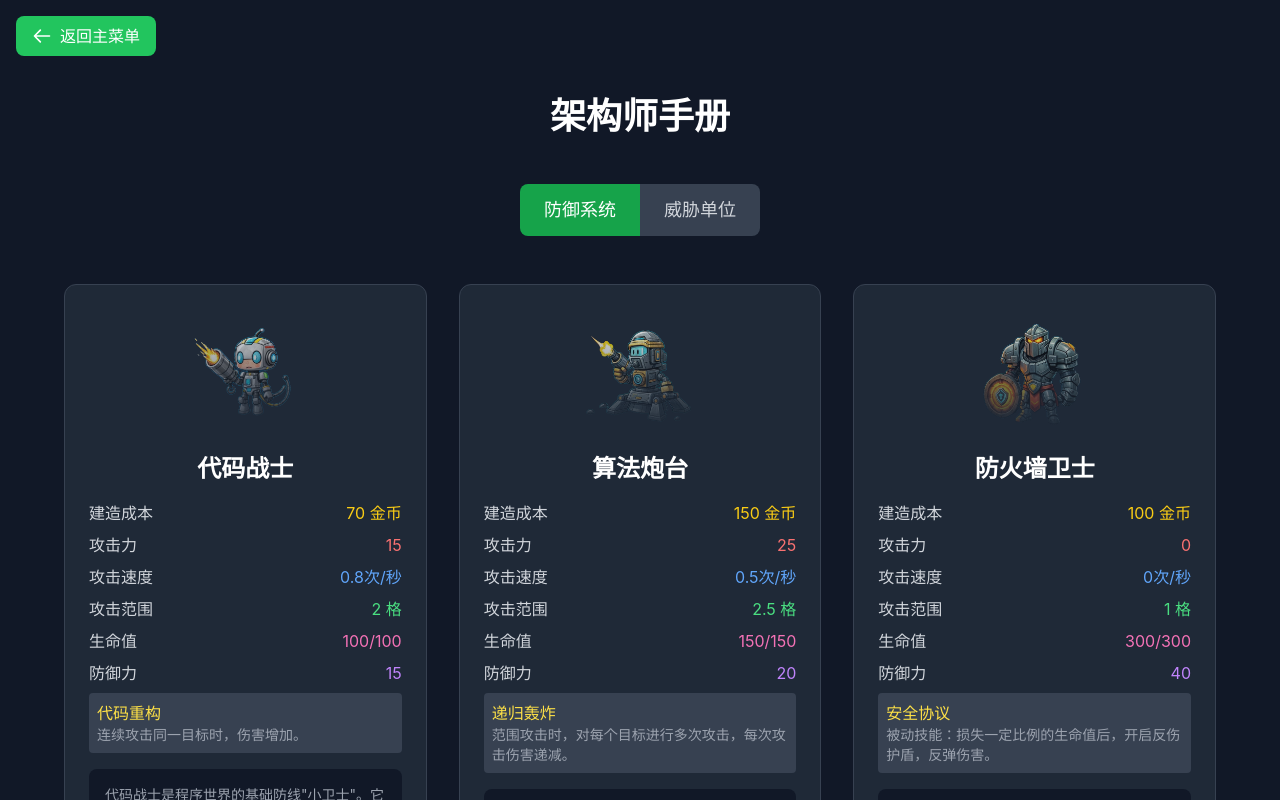
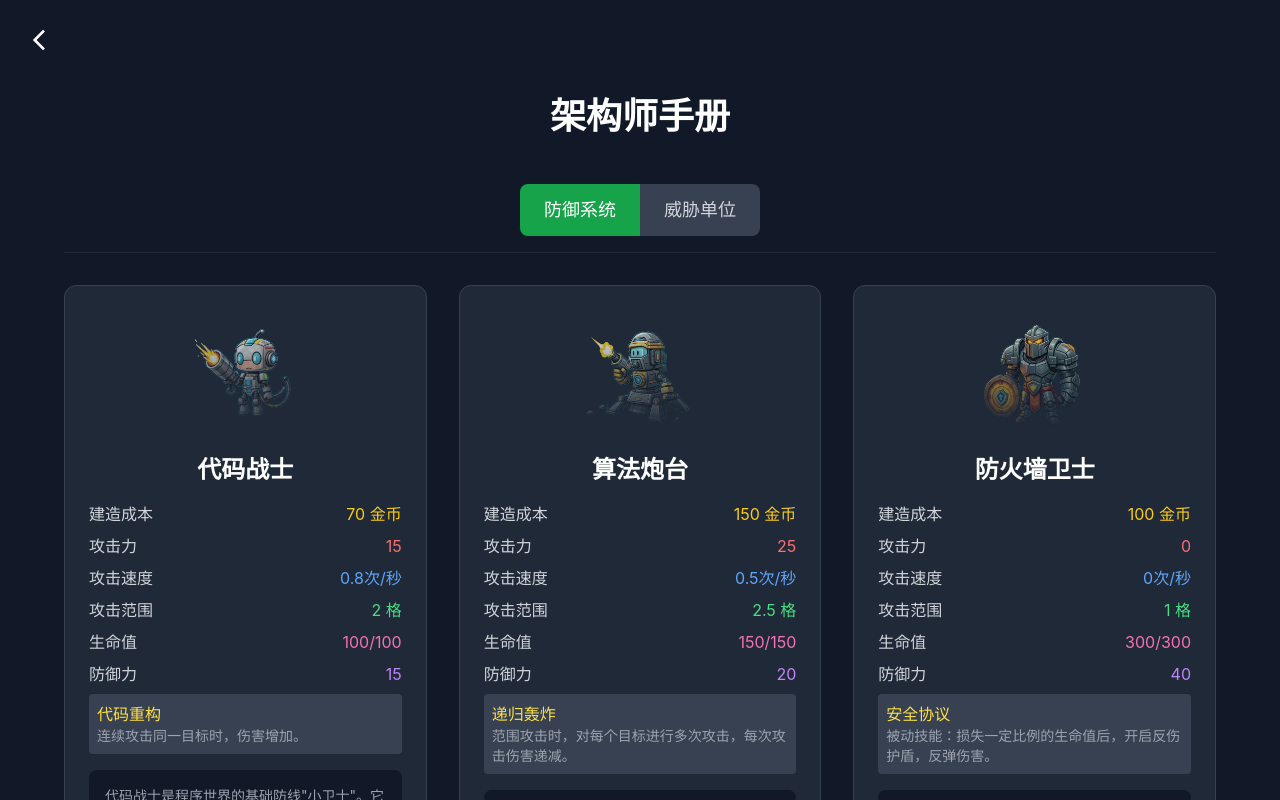
Before and after one commit to luzhenqian/i-am-architect, a React (Create React App) app: page / in a window 1280 px wide. Both pictures are taken after a click on the button "游戏图鉴". Built offline with nearby package versions, Linux system fonts and the light colour scheme.

Commit message:
feat: guide settings style

```diff
--- a/src/components/Guide.jsx
+++ b/src/components/Guide.jsx
@@ -23,31 +23,24 @@ const Guide = ({ onBack }) => {
       <div className="relative min-h-full p-8">
         <button
           onClick={onBack}
-          className="mb-6 px-4 py-2 bg-green-500 hover:bg-green-600
-                     rounded-lg transition-colors duration-200
-                     flex items-center gap-2 fixed top-4 left-4 z-50"
+          className="fixed top-4 left-4 z-50 p-2 text-white hover:text-green-500 transition-colors"
         >
           <svg
-            className="w-5 h-5"
+            className="w-8 h-8"
+            viewBox="0 0 24 24"
             fill="none"
             stroke="currentColor"
-            viewBox="0 0 24 24"
+            strokeWidth="2"
           >
-            <path
-              strokeLinecap="round"
-              strokeLinejoin="round"
-              strokeWidth={2}
-              d="M10 19l-7-7m0 0l7-7m-7 7h18"
-            />
+            <path d="M15 19l-7-7 7-7" />
           </svg>
-          返回主菜单
         </button>
 
         <div className="max-w-6xl mx-auto pt-16">
           <h1 className="text-4xl font-bold mb-8 text-center">架构师手册</h1>
 
           {/* 标签切换 - 固定在顶部 */}
-          <div className="sticky top-0 z-40 py-4 bg-gray-900 mb-8">
+          <div className="sticky top-0 z-40 py-4 bg-gray-900 mb-8 border-b border-gray-800">
             <div className="flex justify-center">
               <button
                 onClick={() => setActiveTab('towers')}
--- a/src/components/Settings.jsx
+++ b/src/components/Settings.jsx
@@ -12,24 +12,17 @@ const Settings = ({ onBack }) => {
       <div className="relative min-h-full p-8">
         <button
           onClick={onBack}
-          className="mb-6 px-4 py-2 bg-green-500 hover:bg-green-600
-                     rounded-lg transition-colors duration-200
-                     flex items-center gap-2 fixed top-4 left-4 z-50"
+          className="fixed top-4 left-4 z-50 p-2 text-white hover:text-green-500 transition-colors"
         >
           <svg
-            className="w-5 h-5"
+            className="w-8 h-8"
+            viewBox="0 0 24 24"
             fill="none"
             stroke="currentColor"
-            viewBox="0 0 24 24"
+            strokeWidth="2"
           >
-            <path
-              strokeLinecap="round"
-              strokeLinejoin="round"
-              strokeWidth={2}
-              d="M10 19l-7-7m0 0l7-7m-7 7h18"
-            />
+            <path d="M15 19l-7-7 7-7" />
           </svg>
-          返回主菜单
         </button>
 
         <div className="max-w-2xl mx-auto pt-16">
```
